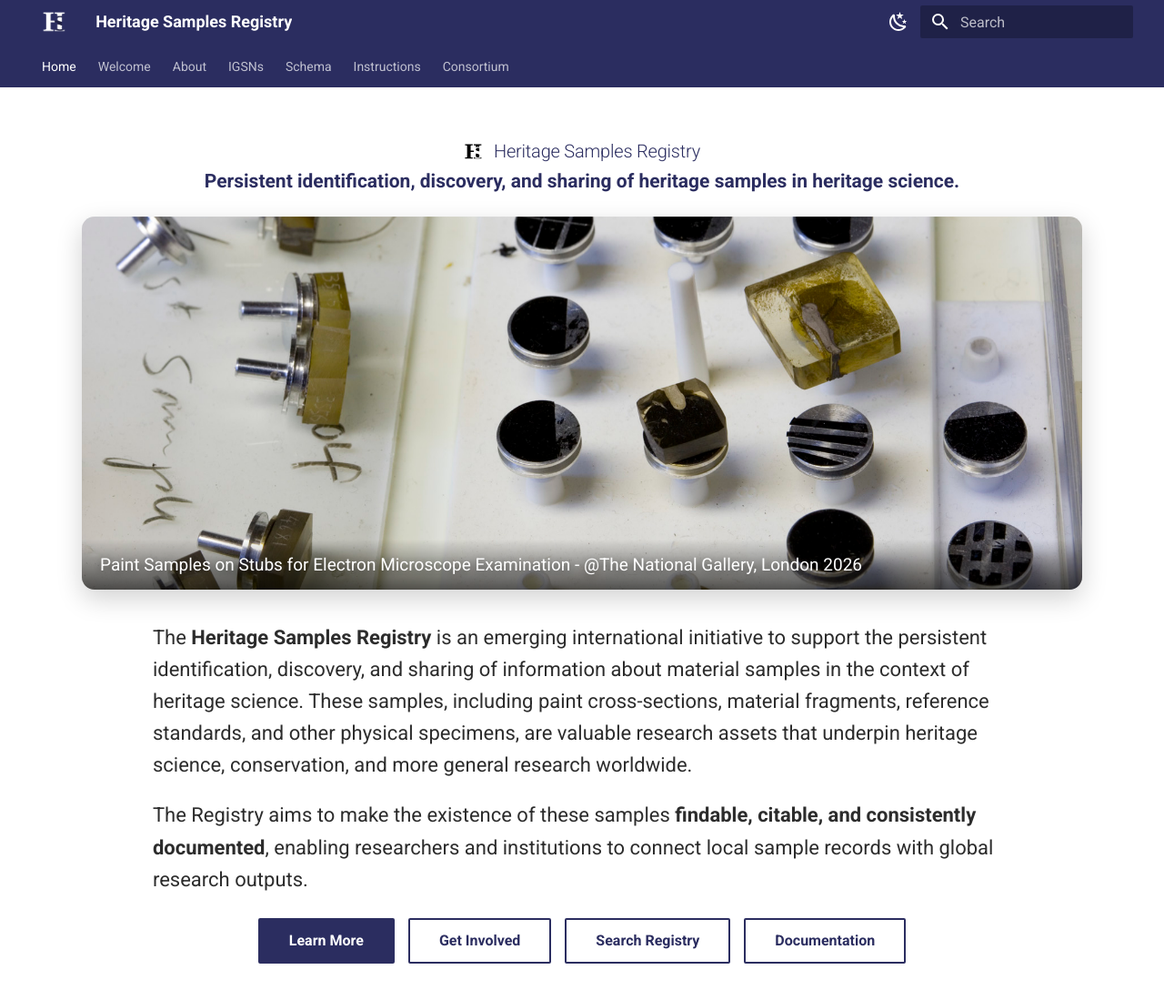
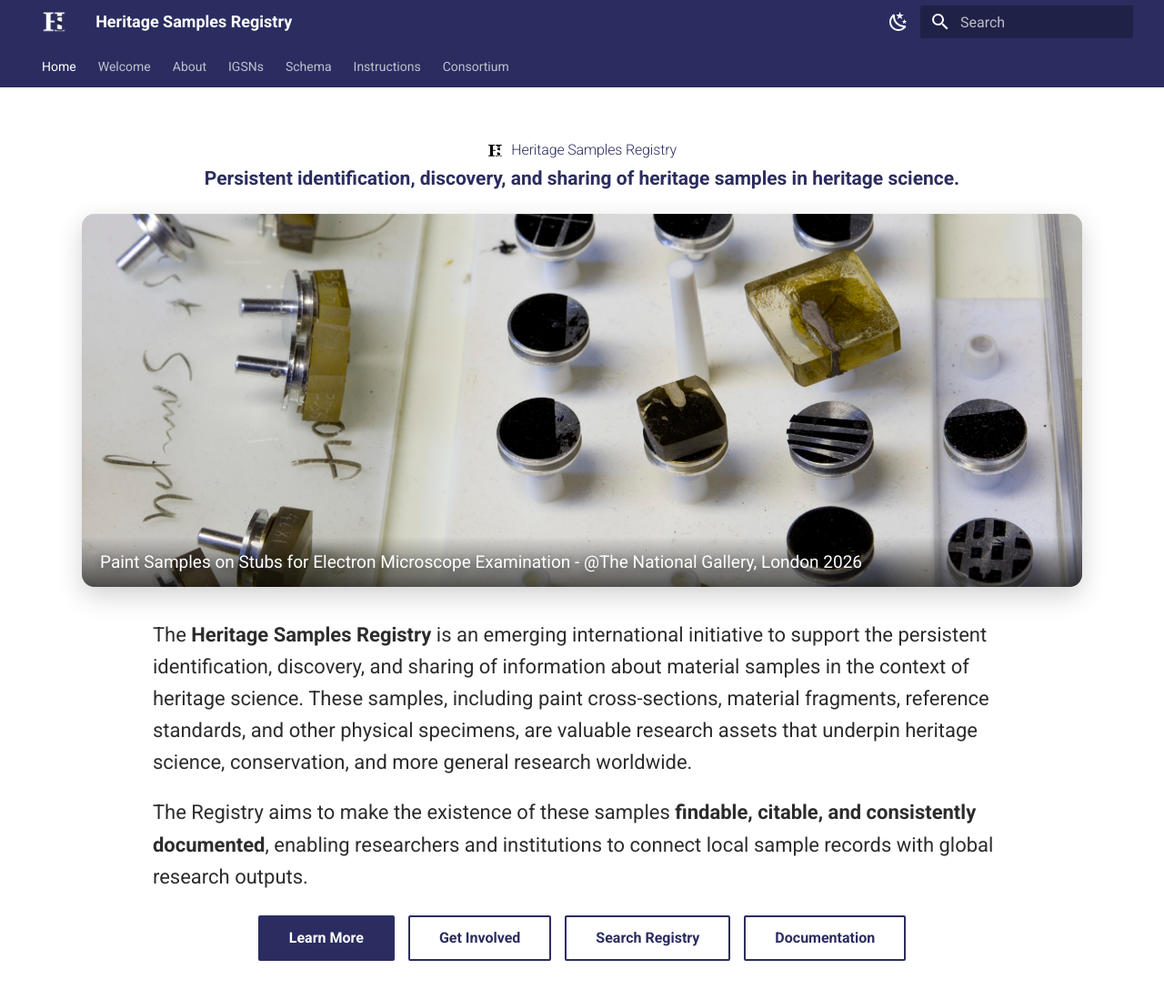
Before and after one commit to HeritageSamples/heritagesamples.org, an MkDocs documentation site: the page built from docs/index.md, in a window 1280 px wide. Shown: the whole page at 91% size. Built offline with MkDocs 1.6.1 and Material for MkDocs 9.7.7, drawn with Linux system fonts in a browser that asks for light colours.

Commit message:
updating landing page formatting v4

```diff
--- a/overrides/home.html
+++ b/overrides/home.html
@@ -49,7 +49,7 @@
   display: inline-flex;         /* shrink-wrap row, keeps it tidy */
   align-items: center;
   gap: 0.6em;
-  font-size: 1.25em;            /* your preferred scale */
+  font-size: font-size: clamp(3.0em, 3.6vw, 3.45em);;            /* your preferred scale */
   margin-bottom: 0.25em;        /* your preferred spacing to tagline */
   line-height: 1.05;
 }
```
